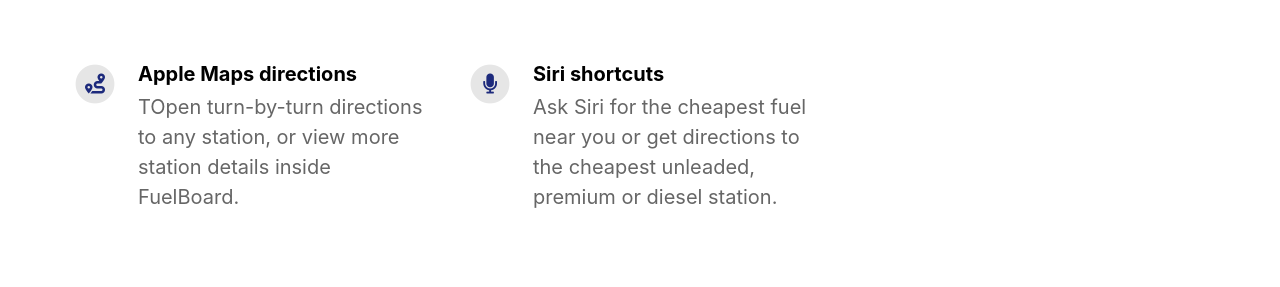
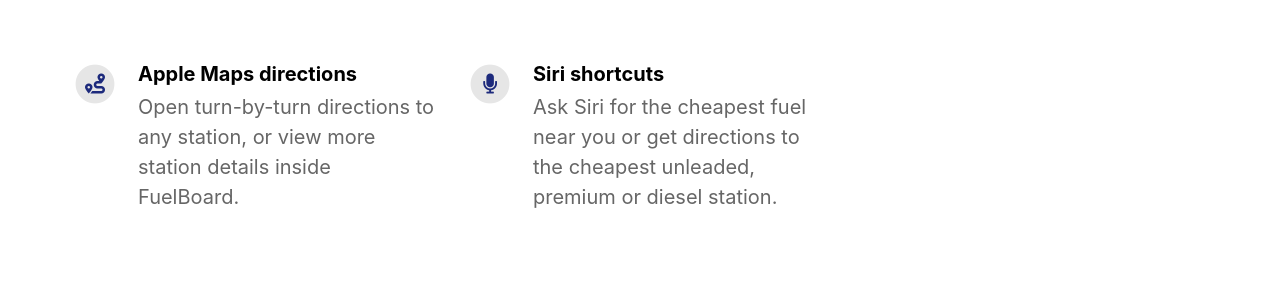
Before and after one commit to aptonline/fuelboard, a Jekyll site: the page built from index.html, in a window 1280 px wide. Shown: the part 1502-1789 px from the top of the page. Built offline with Jekyll 4.4.1, drawn with Linux system fonts in a browser that asks for light colours; nearby versions of some CDN libraries; part of the change alters nothing that is shown.

Commit message:
Update _config.yml
Updated mastodon url and typo

```diff
--- a/_config.yml
+++ b/_config.yml
@@ -21,7 +21,7 @@ enable_smart_app_banner                   : true
 
 # Information About Yourself
 your_name                                 :   Ade Thompson
-your_link                                 :   https://mastodon.social/@apt
+your_link                                 :   https://mas.to/@apt
 your_city                                 :
 email_address                             :
 linkedin_username                         :
@@ -31,7 +31,7 @@ instagram_username                        :
 twitter_username                          :
 github_username                           : aptonline
 youtube_username                          :
-mastodon_link                             : https://mastodon.social/@apt
+mastodon_link                             : https://mas.to/@apt
 
 
 
@@ -63,7 +63,7 @@ features                                  :
     fontawesome_icon_name                 : th-large
 
   - title                                 : Apple Maps directions
-    description                           : TOpen turn-by-turn directions to any station, or view more station details inside FuelBoard.
+    description                           : Open turn-by-turn directions to any station, or view more station details inside FuelBoard.
     fontawesome_icon_name                 : route
 
   - title                                 : Siri shortcuts
```
